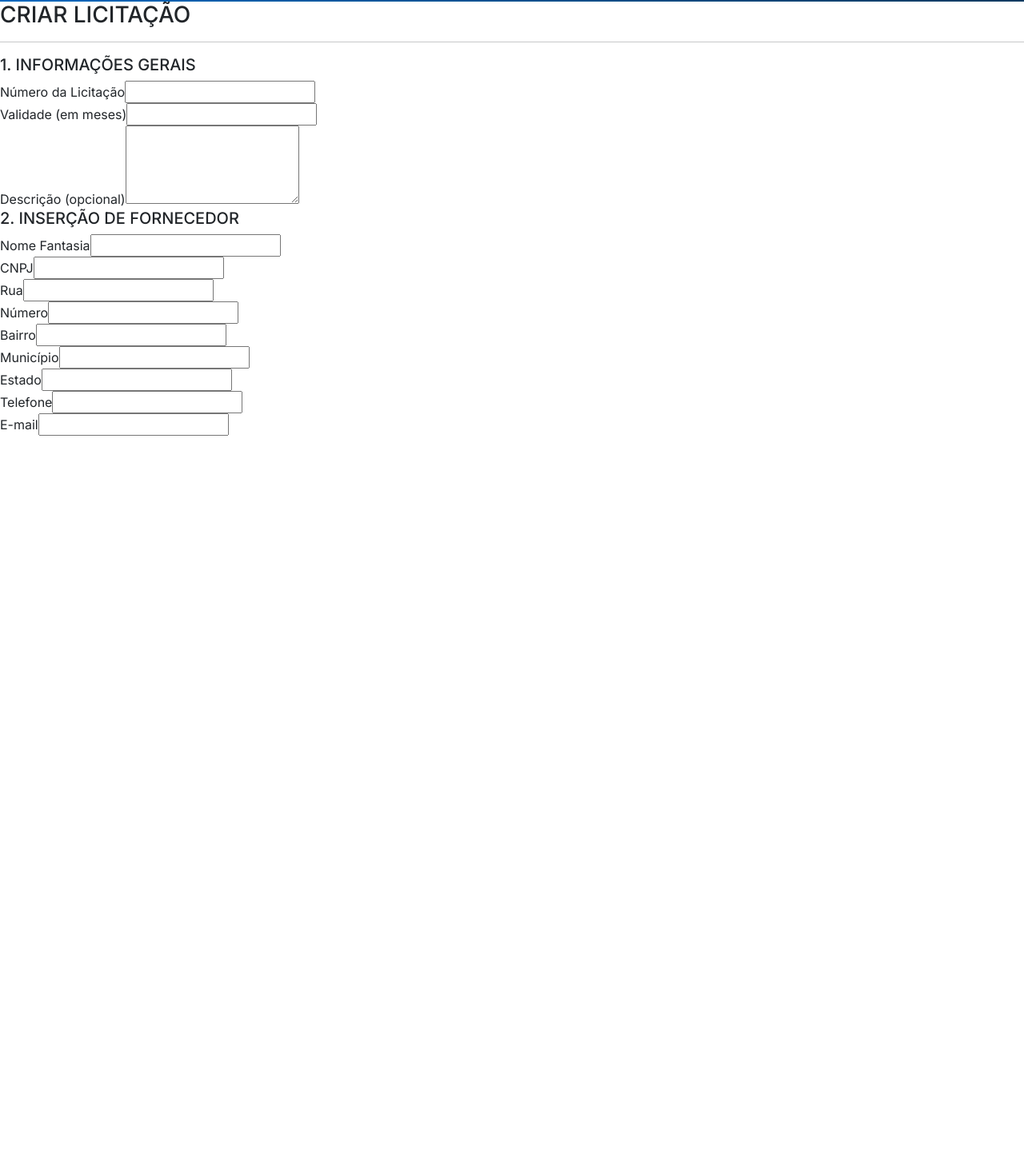
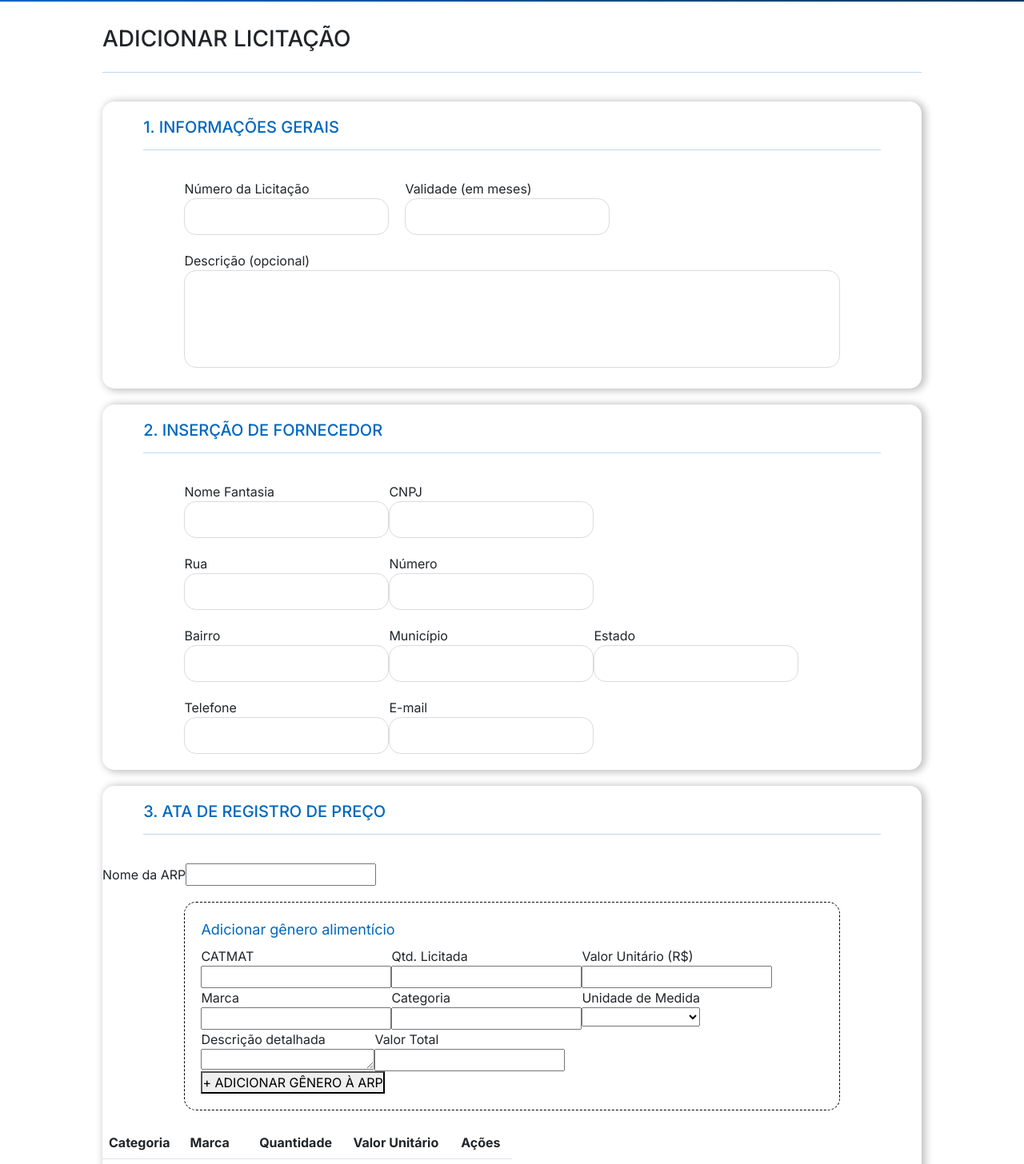
Before and after one commit to Vitor5005/SIGE-Sistema_Integrado_de_Gestao_de_Empenho, an Angular app in the folder sige-app/: page /adicionar-licitacao in a window 1280 px wide. Shown: the part 98-1554 px from the top of the page at 80% size. Before the commit the page ends 800 px from the top, so only its background shows below. Built offline with nearby package versions, Linux system fonts and the light colour scheme.

Commit message:
feat: reorganização das rotas e melhorias na página de adicionar licitação com novos campos e estilização

```diff
--- a/sige-app/src/app/component/adicionar-licitacao/adicionar-licitacao.html
+++ b/sige-app/src/app/component/adicionar-licitacao/adicionar-licitacao.html
@@ -1,20 +1,23 @@
 <body>
   <div class="container-titulo">
-    <h3>CRIAR LICITAÇÃO</h3>
+    <h3>ADICIONAR LICITAÇÃO</h3>
     <hr>
   </div>
 
   <!-- informações gerais -->
   <section>
+    <div class="subtitulo">
       <h5>1. INFORMAÇÕES GERAIS</h5>
-
-    <div>
-      <div>
+      <hr>
+    </div>
+    <div class="conteudo">
+      <div class="numeroEvalidade">
+        <div class="d-flex flex-column">
           <label>Número da Licitação</label>
           <input type="text">
         </div>
 
-      <div>
+        <div class="d-flex flex-column">
           <label>Validade (em meses)</label>
           <input type="number">
         </div>
@@ -22,64 +25,162 @@
 
       <div>
         <label>Descrição (opcional)</label>
-      <textarea rows="4"></textarea>
+        <textarea rows="5"></textarea>
+      </div>
     </div>
   </section>
 
   <!-- inserção de fornecedor -->
   <section>
+    <div class="subtitulo">
       <h5>2. INSERÇÃO DE FORNECEDOR</h5>
-
-    <div>
-      <div>
+      <hr>
+    </div>
+    <div class="conteudo">
+      <div class="d-flex">
+        <div class="d-flex flex-column">
           <label>Nome Fantasia</label>
           <input type="text">
         </div>
 
-      <div>
+        <div class="d-flex flex-column">
           <label>CNPJ</label>
           <input type="text">
         </div>
       </div>
 
-    <div>
-      <div>
+      <div class="d-flex">
+        <div class="d-flex flex-column">
           <label>Rua</label>
           <input type="text">
         </div>
 
-      <div>
+        <div class="d-flex flex-column">
           <label>Número</label>
           <input type="text">
         </div>
 
-      <div>
+      </div>
+
+      <div class="d-flex ">
+        <div class="d-flex flex-column">
           <label>Bairro</label>
+          <input type="text">
+        </div>
+        <div class="d-flex flex-column">
+          <label>Município</label>
+          <input type="text">
+        </div>
+
+        <div class="d-flex flex-column">
+          <label>Estado</label>
           <input type="text">
         </div>
       </div>
 
+      <div class="d-flex ">
+        <div class="d-flex flex-column">
+          <label>Telefone</label>
+          <input type="text">
+        </div>
+        <div class="d-flex flex-column">
+          <label>E-mail</label>
+          <input type="email">
+        </div>
+      </div>
+    </div>
+  </section>
+  <!-- ARP's -->
+  <section>
+    <div class="subtitulo">
+      <h5>3. ATA DE REGISTRO DE PREÇO</h5>
+      <hr>
+    </div>
+
     <div>
-      <div>
-        <label>Município</label>
+      <label>Nome da ARP</label>
       <input type="text">
     </div>
 
-      <div>
-        <label>Estado</label>
+    <!-- aidicionar itens à ARP -->
+    <fieldset>
+      <legend>Adicionar gênero alimentício</legend>
+
+      <div class="d-flex">
+        <div class="d-flex flex-column">
+          <label>CATMAT</label>
           <input type="text">
         </div>
 
-      <div>
-        <label>Telefone</label>
+        <div class="d-flex flex-column">
+          <label>Qtd. Licitada</label>
+          <input type="number">
+        </div>
+
+        <div class="d-flex flex-column">
+          <label>Valor Unitário (R$)</label>
           <input type="text">
         </div>
       </div>
 
-    <div>
-      <label>E-mail</label>
-      <input type="email">
+      <div class="d-flex">
+        <div class="d-flex flex-column">
+          <label>Marca</label>
+          <input type="text">
         </div>
+
+        <div class="d-flex flex-column">
+          <label>Categoria</label>
+          <input type="text">
+        </div>
+
+        <div class="d-flex flex-column">
+          <label>Unidade de Medida</label>
+          <select>
+            <option></option>
+          </select>
+        </div>
+
+      </div>
+      <div class="d-flex">
+        <div class="d-flex flex-column">
+          <label>Descrição detalhada</label>
+          <textarea rows="1"></textarea>
+        </div>
+
+        <div class="d-flex flex-column">
+          <label>Valor Total</label>
+          <input type="text">
+        </div>
+      </div>
+
+      <button type="button">
+        + ADICIONAR GÊNERO À ARP
+      </button>
+    </fieldset>
+
+    <table class="table">
+      <thead>
+        <tr>
+          <th>Categoria</th>
+          <th>Marca</th>
+          <th>Quantidade</th>
+          <th>Valor Unitário</th>
+          <th>Ações</th>
+        </tr>
+      </thead>
+      <tbody>
+        <tr>
+          <td>Exemplo</td>
+          <td>Marca X</td>
+          <td>100</td>
+          <td>R$ 10,00</td>
+          <td>
+            <button type="button">🗑</button>
+          </td>
+        </tr>
+      </tbody>
+    </table>
   </section>
 
 </body>
--- a/sige-app/src/app/component/adicionar-licitacao/adicionar-licitacao.scss
+++ b/sige-app/src/app/component/adicionar-licitacao/adicionar-licitacao.scss
@@ -0,0 +1,66 @@
+body {
+  display: flex;
+  flex-direction: column;
+  align-items: center;
+  gap: 20px;
+  .container-titulo{
+      margin-top: 30px;
+      width: 80vw;
+      display: flex;
+      flex-direction: column;
+      hr{
+        color: var(--hr-color);
+      }
+    }
+    section{
+      display: flex;
+      border-radius: 15px;
+      padding: 20px 0;
+      flex-direction: column;
+      gap: 20px;
+      width: 80vw;
+      box-shadow: var(--box-shadow);
+      .subtitulo{
+        width: 90%;
+        align-self: center;
+        color: var(--azul-claro);
+      }
+      fieldset{
+        border: 1px dashed #000000;
+        border-radius: 15px;
+        align-self: center;
+        padding: 20px;
+        gap: 20px;
+        width: 80%;
+        legend{
+          font-size: 18px;
+          color: var(--azul-claro);
+        }
+      }
+      .conteudo{
+        align-self: center;
+        display: flex;
+        flex-direction: column;
+        gap: 20px;
+        width: 80%;
+        .numeroEvalidade{
+          display: flex;
+          gap: 20px;
+        }
+        input{
+          padding: 10px;
+          border: var(--borda1);
+          border-radius: 15px;
+        }
+        textarea{
+          resize: none;
+          width: 100%;
+          border: var(--borda1);
+          border-radius: 15px;
+        }
+      }
+      table{
+        width: 50%;
+      }
+    }
+}
--- a/sige-app/src/app/component/utils/cabecalho/cabecalho.html
+++ b/sige-app/src/app/component/utils/cabecalho/cabecalho.html
@@ -3,12 +3,12 @@
   <div class="nav-botoes">
     <ul class="lista-botoes">
       <li><a routerLink="/adicionar-licitacao" routerLinkActive="selecionado" class="botao">Adicionar licitação</a></li>
-      <li><a routerLink="/visualizar-licitacoes" routerLinkActive="selecionado" class="botao selecionado">Licitacoes</a></li>
+      <li><a routerLink="/visualizar-licitacoes" routerLinkActive="selecionado" [routerLinkActiveOptions]="{ exact: true }" class="botao">Licitacoes</a></li>
       <li><a routerLink="/visualizar-atas" class="botao" routerLinkActive="selecionado">ARP´s</a></li>
       <li><a routerLink="/visualizar-empenhos" routerLinkActive="selecionado" class="botao">Empenhos</a></li>
-      <li><a  class="botao" routerLinkActive="selecionado">Entregas</a></li>
-      <li><a  class="botao" routerLinkActive="selecionado">Fornecedores</a></li>
-      <li><a  class="botao" routerLinkActive="selecionado">Gên. Alimentícios</a></li>
+      <li><a  class="botao" >Entregas</a></li>
+      <li><a  class="botao" >Fornecedores</a></li>
+      <li><a  class="botao" >Gên. Alimentícios</a></li>
     </ul>
   </div>
 </header>
--- a/sige-app/src/app/component/utils/cabecalho/cabecalho.ts
+++ b/sige-app/src/app/component/utils/cabecalho/cabecalho.ts
@@ -9,27 +9,9 @@ import { RouterLink, RouterLinkActive } from "@angular/router";
 })
 export class Cabecalho {
 
-  ngOnInit(): void {
-    const botoes = document.querySelectorAll("a.botao");
-    const urlAtual = window.location.pathname;
+  ngOnInit(){
 
-    botoes.forEach(botao => {
-      const selecionado = document.querySelector("a.botao.selecionado");
-      if(botao.getAttribute('RouterLink') === urlAtual){
-          if (selecionado) {
-          selecionado.classList.remove("selecionado");
-        }
-          botao.classList.add("selecionado");
-        }
-      botao.addEventListener('click', () => {
-        if (selecionado) {
-          selecionado.classList.remove("selecionado");
-        }
-        botao.classList.add("selecionado");
-      });
-    });
-
-  }
+ }
 
 
 
```
Also changed, not shown: sige-app/src/app/app.routes.ts (+5 -8 lines). Lines whose indentation alone changed are shown as unchanged.
